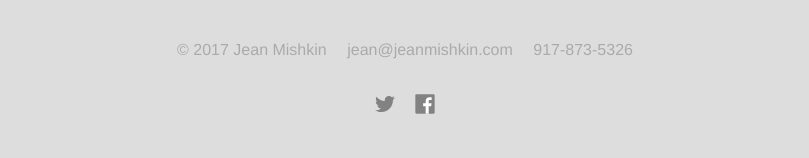
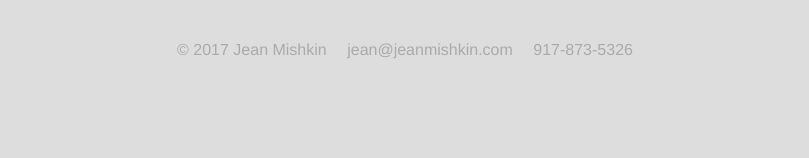
Before and after one commit to jsnhff/jean-mishkin, a Jekyll site: the page built from about.md, in a window 1280 px wide. Shown: the part 1033-1191 px from the top of the page, without its empty margins (235-1044 px from the left). Built offline with Jekyll 4.4.1, drawn with Linux system fonts in a browser that asks for light colours; some web fonts are replaced; after the commit the page ends 1151 px from its top, so only the background shows below that.

Commit message:
Remove social icons

```diff
--- a/_includes/footer.html
+++ b/_includes/footer.html
@@ -11,7 +11,7 @@
 
         </div>
 
-        <div class="center p1">
+        <div class="center p1 display-none">
             <span class="p1">
                 {% if site.twitter_username %}
                 {% include icon-twitter.html username=site.twitter_username %}
```
